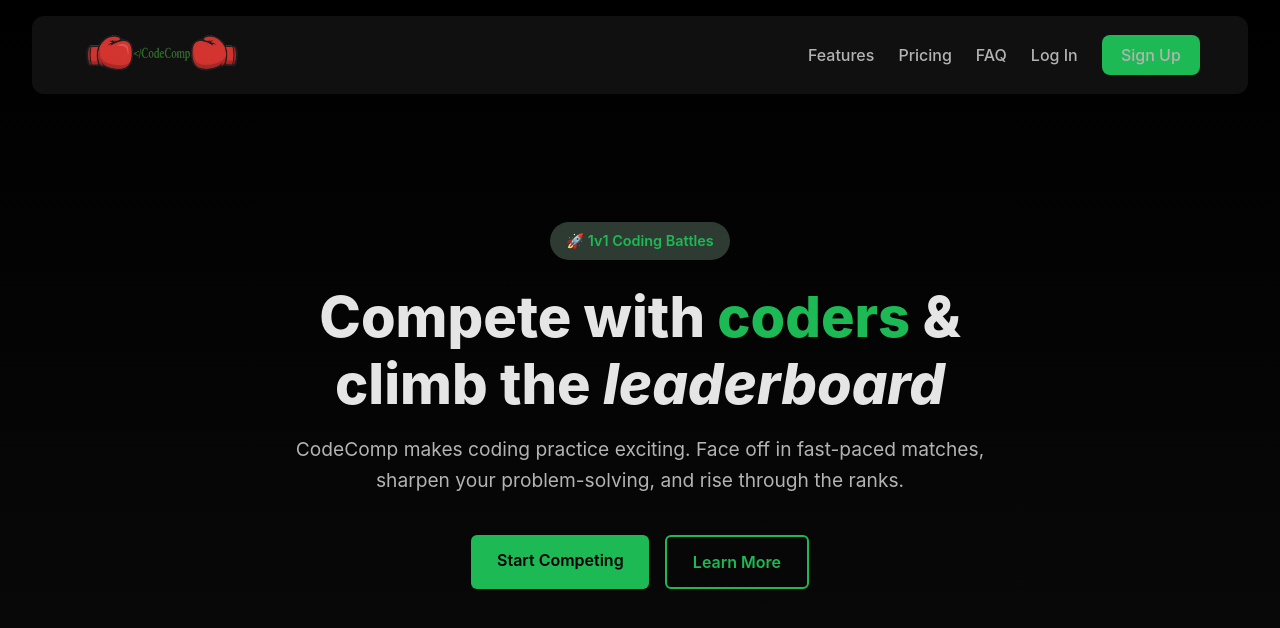
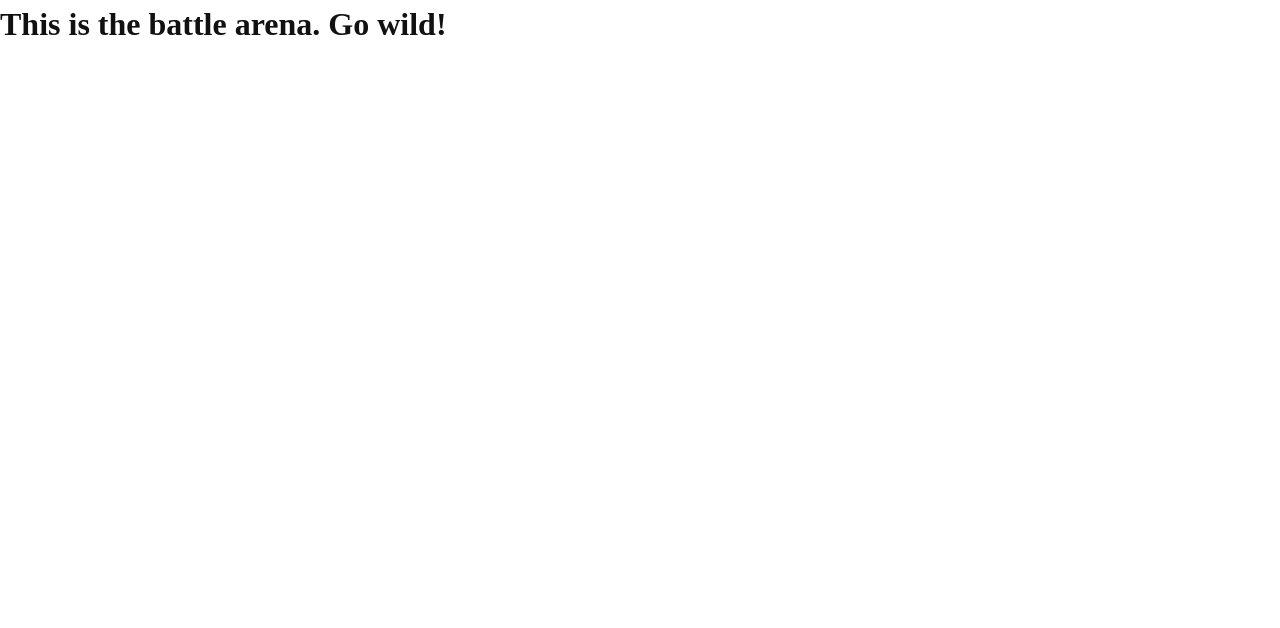
Before and after one commit to MandMcoding/VThax13-coding-1v1, a React app in the folder frontend/: page /compete in a window 1280 px wide. Shown: the top 628 px of the page. Built offline with nearby package versions, Linux system fonts and the light colour scheme; the HTML template or start-up script is replaced by a standard one.

Commit message:
frontend updates

```diff
--- a/frontend/src/App.css
+++ b/frontend/src/App.css
@@ -58,7 +58,7 @@
 /* Hero */
 .hero {
   text-align: center;
-  margin-top: 5rem;
+  margin-top: 1rem;
   padding: 2rem;
 }
 
--- a/frontend/src/App.jsx
+++ b/frontend/src/App.jsx
@@ -1,40 +1,15 @@
-import "./components/home.css";
-import logo from "./assets/logo.png";
+import { Routes, Route, Link } from "react-router-dom";
+import HomePage from "./components/home.jsx";
+import CompetePage from "./compete/page.jsx";
 
-
-export default function HomePage() {
+export default function App() {
   return (
-    <div className="home-wrapper">
-      {/* Navbar */}
-      <nav className="navbar">
-        <div className="navbar-left">
-          <img src={logo} alt="CodeComp Logo" className="logo-img" />
-        </div>
-        <div className="navbar-links">
-          <a href="#features">Features</a>
-          <a href="#pricing">Pricing</a>
-          <a href="#faq">FAQ</a>
-          <a href="/login" className="nav-link">Log In</a>
-          <a href="/signup" className="btn-signup">Sign Up</a>
-        </div>
-      </nav>
-
-      {/* Hero Section */}
-      <header className="hero">
-        <span className="hero-badge">🚀 1v1 Coding Battles</span>
-        <h1 className="hero-title">
-          Compete with <span className="highlight">coders</span> &<br />
-          climb the <em>leaderboard</em>
-        </h1>
-        <p className="hero-subtitle">
-          CodeComp makes coding practice exciting. Face off in fast-paced matches,
-          sharpen your problem-solving, and rise through the ranks.
-        </p>
-        <div className="hero-buttons">
-          <a href="/compete" className="btn-primary">Start Competing</a>
-          <a href="/about" className="btn-secondary">Learn More</a>
-        </div>
-      </header>
+    <div className="app-container">
+      {/* Routes */}
+      <Routes>
+        <Route path="/" element={<HomePage />} />
+        <Route path="/compete" element={<CompetePage />} />
+      </Routes>
     </div>
   );
 }
--- a/frontend/src/components/home.css
+++ b/frontend/src/components/home.css
@@ -58,8 +58,8 @@
 /* Hero */
 .hero {
   text-align: center;
-  margin-top: 5rem;
-  padding: 2rem;
+  margin-top: 2rem;
+  padding: 1rem;
 }
 
 .hero-badge {
```
